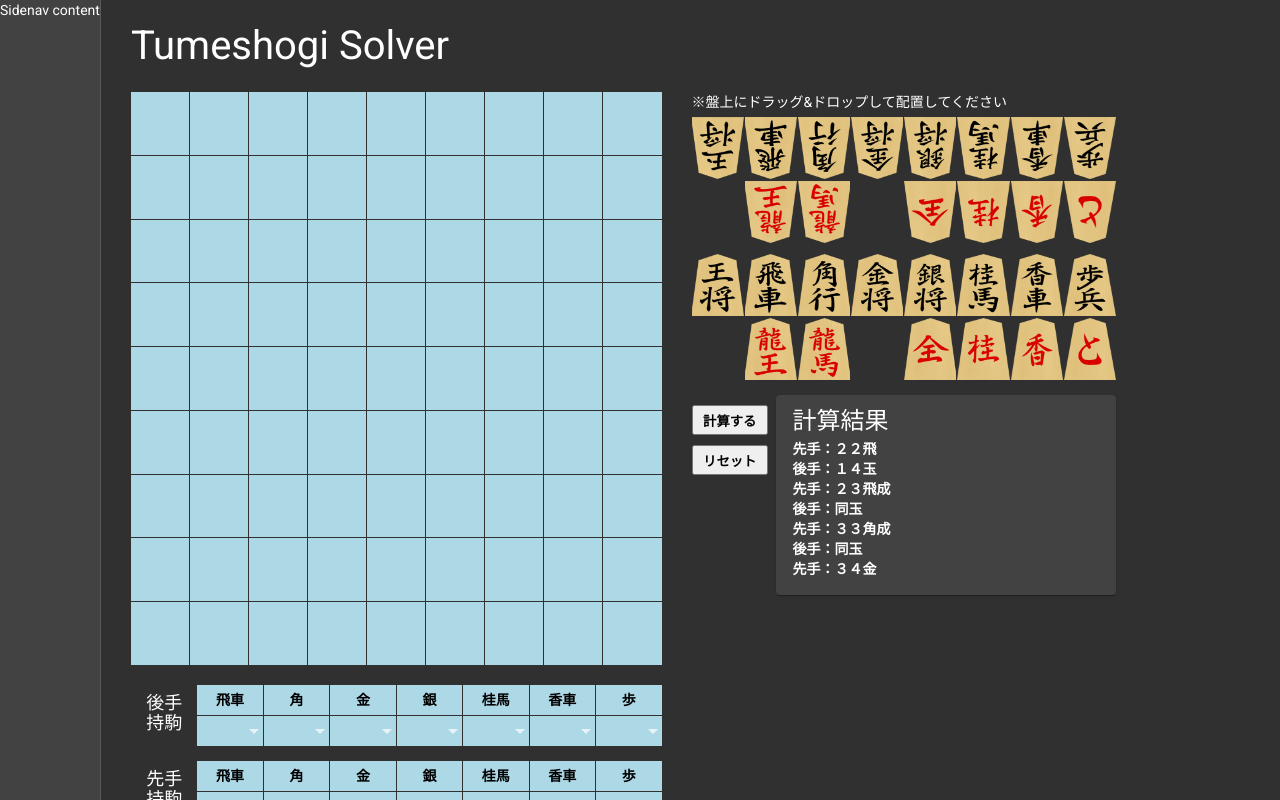
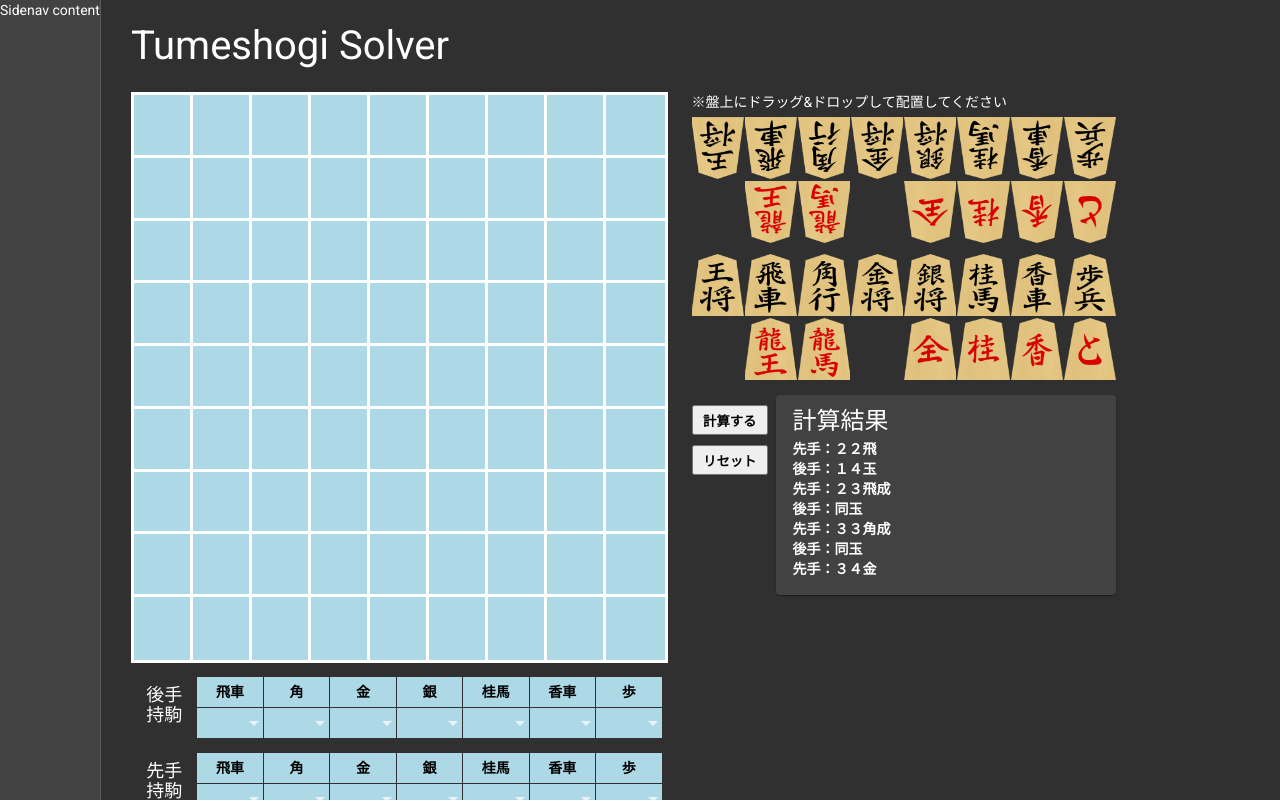
Before and after one commit to begyyal/website, an Angular app: page /shogi in a window 1280 px wide. Built offline with nearby package versions, Linux system fonts and the light colour scheme.

Commit message:
ddの挙動がかなりイカれてるのでgridを9要素配列*9に変更

```diff
--- a/src/app/shogi/ban/ban.component.html
+++ b/src/app/shogi/ban/ban.component.html
@@ -5,10 +5,131 @@
                 cols="9"
                 rowHeight="{{rh}}"
                 cdkDropList
-                #banList="cdkDropList"
-                [cdkDropListData]="matrix"
+                cdkDropListOrientation="horizontal"
+                #ban1List="cdkDropList"
+                [cdkDropListData]="ban1"
                 (cdkDropListDropped)="drop($event)">
-                <mat-grid-tile *ngFor="let m of matrix" cdkDrag>
+                <mat-grid-tile *ngFor="let m of ban1" cdkDrag>
+                    <img *ngIf="m"
+                        [src]="m"
+                        [width]="rh*0.86"
+                        [height]="rh">
+                </mat-grid-tile>
+            </mat-grid-list>
+            <mat-grid-list
+                cols="9"
+                rowHeight="{{rh}}"
+                cdkDropList
+                cdkDropListOrientation="horizontal"
+                #ban2List="cdkDropList"
+                [cdkDropListData]="ban2"
+                (cdkDropListDropped)="drop($event)">
+                <mat-grid-tile *ngFor="let m of ban2" cdkDrag>
+                    <img *ngIf="m"
+                        [src]="m"
+                        [width]="rh*0.86"
+                        [height]="rh">
+                </mat-grid-tile>
+            </mat-grid-list>
+            <mat-grid-list
+                cols="9"
+                rowHeight="{{rh}}"
+                cdkDropList
+                cdkDropListOrientation="horizontal"
+                #ban3List="cdkDropList"
+                [cdkDropListData]="ban3"
+                (cdkDropListDropped)="drop($event)">
+                <mat-grid-tile *ngFor="let m of ban3" cdkDrag>
+                    <img *ngIf="m"
+                        [src]="m"
+                        [width]="rh*0.86"
+                        [height]="rh">
+                </mat-grid-tile>
+            </mat-grid-list>
+            <mat-grid-list
+                cols="9"
+                rowHeight="{{rh}}"
+                cdkDropList
+                cdkDropListOrientation="horizontal"
+                #ban4List="cdkDropList"
+                [cdkDropListData]="ban4"
+                (cdkDropListDropped)="drop($event)">
+                <mat-grid-tile *ngFor="let m of ban4" cdkDrag>
+                    <img *ngIf="m"
+                        [src]="m"
+                        [width]="rh*0.86"
+                        [height]="rh">
+                </mat-grid-tile>
+            </mat-grid-list>
+            <mat-grid-list
+                cols="9"
+                rowHeight="{{rh}}"
+                cdkDropList
+                cdkDropListOrientation="horizontal"
+                #ban5List="cdkDropList"
+                [cdkDropListData]="ban5"
+                (cdkDropListDropped)="drop($event)">
+                <mat-grid-tile *ngFor="let m of ban5" cdkDrag>
+                    <img *ngIf="m"
+                        [src]="m"
+                        [width]="rh*0.86"
+                        [height]="rh">
+                </mat-grid-tile>
+            </mat-grid-list>
+            <mat-grid-list
+                cols="9"
+                rowHeight="{{rh}}"
+                cdkDropList
+                cdkDropListOrientation="horizontal"
+                #ban6List="cdkDropList"
+                [cdkDropListData]="ban6"
+                (cdkDropListDropped)="drop($event)">
+                <mat-grid-tile *ngFor="let m of ban6" cdkDrag>
+                    <img *ngIf="m"
+                        [src]="m"
+                        [width]="rh*0.86"
+                        [height]="rh">
+                </mat-grid-tile>
+            </mat-grid-list>
+            <mat-grid-list
+                cols="9"
+                rowHeight="{{rh}}"
+                cdkDropList
+                cdkDropListOrientation="horizontal"
+                #ban7List="cdkDropList"
+                [cdkDropListData]="ban7"
+                (cdkDropListDropped)="drop($event)">
+                <mat-grid-tile *ngFor="let m of ban7" cdkDrag>
+                    <img *ngIf="m"
+                        [src]="m"
+                        [width]="rh*0.86"
+                        [height]="rh">
+                </mat-grid-tile>
+            </mat-grid-list>
+            <mat-grid-list
+                cols="9"
+                rowHeight="{{rh}}"
+                cdkDropList
+                cdkDropListOrientation="horizontal"
+                #ban8List="cdkDropList"
+                [cdkDropListData]="ban8"
+                (cdkDropListDropped)="drop($event)">
+                <mat-grid-tile *ngFor="let m of ban8" cdkDrag>
+                    <img *ngIf="m"
+                        [src]="m"
+                        [width]="rh*0.86"
+                        [height]="rh">
+                </mat-grid-tile>
+            </mat-grid-list>
+            <mat-grid-list
+                cols="9"
+                rowHeight="{{rh}}"
+                cdkDropList
+                cdkDropListOrientation="horizontal"
+                #ban9List="cdkDropList"
+                [cdkDropListData]="ban9"
+                (cdkDropListDropped)="drop($event)">
+                <mat-grid-tile *ngFor="let m of ban9" cdkDrag>
                     <img *ngIf="m"
                         [src]="m"
                         [width]="rh*0.86"
@@ -53,13 +174,13 @@
             rowHeight="{{rh}}"
             cdkDropList
             [cdkDropListData]="gote_images"
-            [cdkDropListConnectedTo]="[banList]">
-            <mat-grid-tile *ngFor="let p of gote_images; let i = index">
+            [cdkDropListConnectedTo]="[ban1List, ban2List, ban3List, ban4List, ban5List, ban6List, ban7List, ban8List, ban9List]">
+            <mat-grid-tile *ngFor="let p of gote_images">
                 <img *ngIf="p"
                     [src]="p"
                     [width]="rh*0.86"
                     [height]="rh"
-                    [cdkDragData]="i"
+                    [cdkDragData]="p"
                     cdkDrag>
             </mat-grid-tile>
         </mat-grid-list>
@@ -69,8 +190,8 @@
             rowHeight="{{rh}}"
             cdkDropList
             [cdkDropListData]="sente_images"
-            [cdkDropListConnectedTo]="[banList]">
-            <mat-grid-tile *ngFor="let p of sente_images; let i = index">
+            [cdkDropListConnectedTo]="[ban1List, ban2List, ban3List, ban4List, ban5List, ban6List, ban7List, ban8List, ban9List]">
+            <mat-grid-tile *ngFor="let p of sente_images">
                 <img *ngIf="p"
                     [src]="p"
                     [width]="rh*0.86"
--- a/src/app/shogi/ban/ban.component.scss
+++ b/src/app/shogi/ban/ban.component.scss
@@ -6,6 +6,7 @@
 
 .ban mat-grid-tile {
     background: lightblue;
+    border: solid;
 }
 
 .mtgm mat-grid-tile {
--- a/src/app/shogi/ban/ban.component.ts
+++ b/src/app/shogi/ban/ban.component.ts
@@ -16,6 +16,16 @@ export class BanComponent implements OnInit {
   sente_images = this.createImagePaths("sente");
 
   matrix = [...Array(81)].map((_, i) => "");
+  ban1 = [...Array(9)].map((_, i) => "");
+  ban2 = [...Array(9)].map((_, i) => "");
+  ban3 = [...Array(9)].map((_, i) => "");
+  ban4 = [...Array(9)].map((_, i) => "");
+  ban5 = [...Array(9)].map((_, i) => "");
+  ban6 = [...Array(9)].map((_, i) => "");
+  ban7 = [...Array(9)].map((_, i) => "");
+  ban8 = [...Array(9)].map((_, i) => "");
+  ban9 = [...Array(9)].map((_, i) => "");
+
   rh = 0;
 
   constructor() {
@@ -31,9 +41,10 @@ export class BanComponent implements OnInit {
   }
 
   drop(event: CdkDragDrop<string[]>) {
-    const path = event.previousContainer.data[event.previousIndex];
-    console.log(path);
-    this.matrix[event.currentIndex] = path;
+    console.log(event.currentIndex);
+    console.log(event.container.data);
+    if(event.currentIndex < event.container.data.length)
+      event.container.data[event.currentIndex] = event.item.data;
   }
 
   getMtgmLabel(idx: number) {
```
